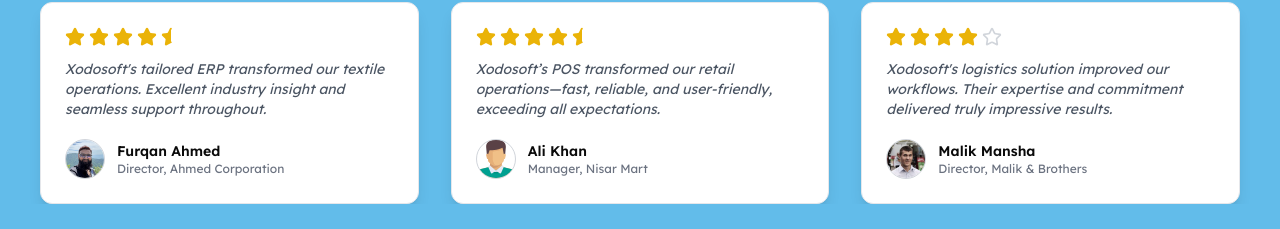
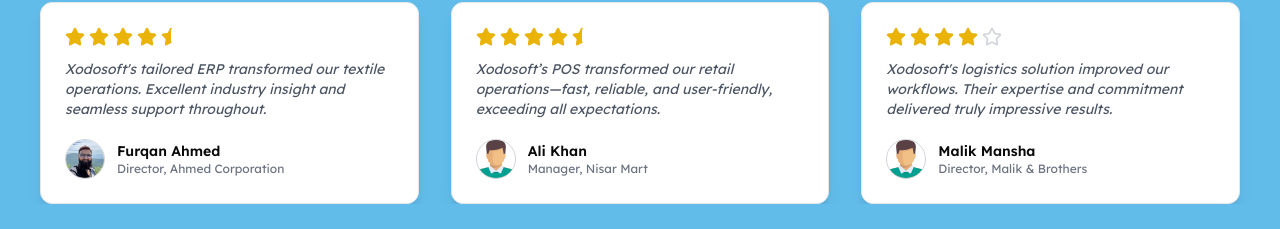
Before and after one commit to xodosoft/xodosoft, a Next.js app: page / in a window 1280 px wide. Shown: the part 5157-5386 px from the top of the page. Built offline with nearby package versions, Linux system fonts and the light colour scheme; no server answers; the database is empty.

Commit message:
Update testimonial.tsx

```diff
--- a/src/components/testimonial.tsx
+++ b/src/components/testimonial.tsx
@@ -26,7 +26,7 @@
     {
         name: "Malik Mansha",
         role: "Director, Malik & Brothers",
-        image: "/images/testimonials/02.jpg",
+        image: "/images/testimonials/07.svg",
         rating: 4,
         comment:
             "Xodosoft's logistics solution improved our workflows. Their expertise and commitment delivered truly impressive results.",
@@ -42,7 +42,7 @@
     {
         name: "Muhammed Rizwan",
         role: "Manager, Indus Towel",
-        image: "/images/testimonials/04.jpg",
+        image: "/images/testimonials/07.svg",
         rating: 4.8,
         comment:
             "Xodosoft’s customized ERP fit our textile needs perfectly. Their expertise and professionalism were truly outstanding.",
```
